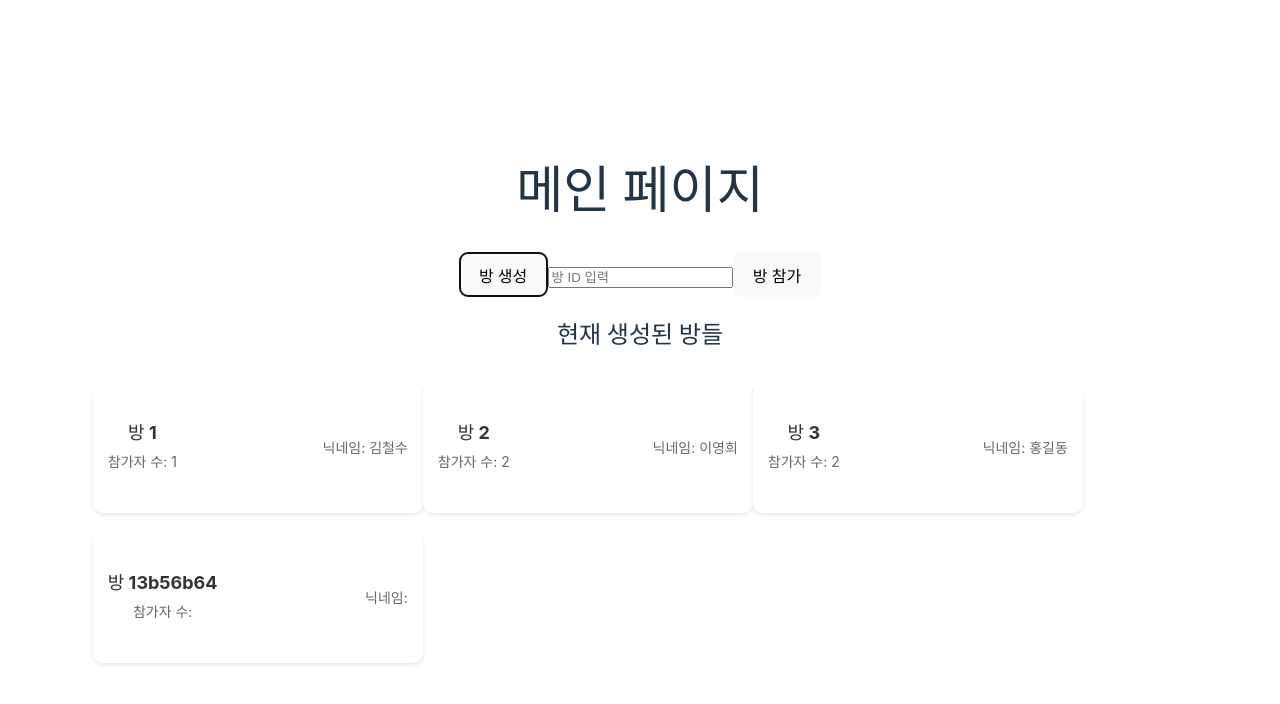
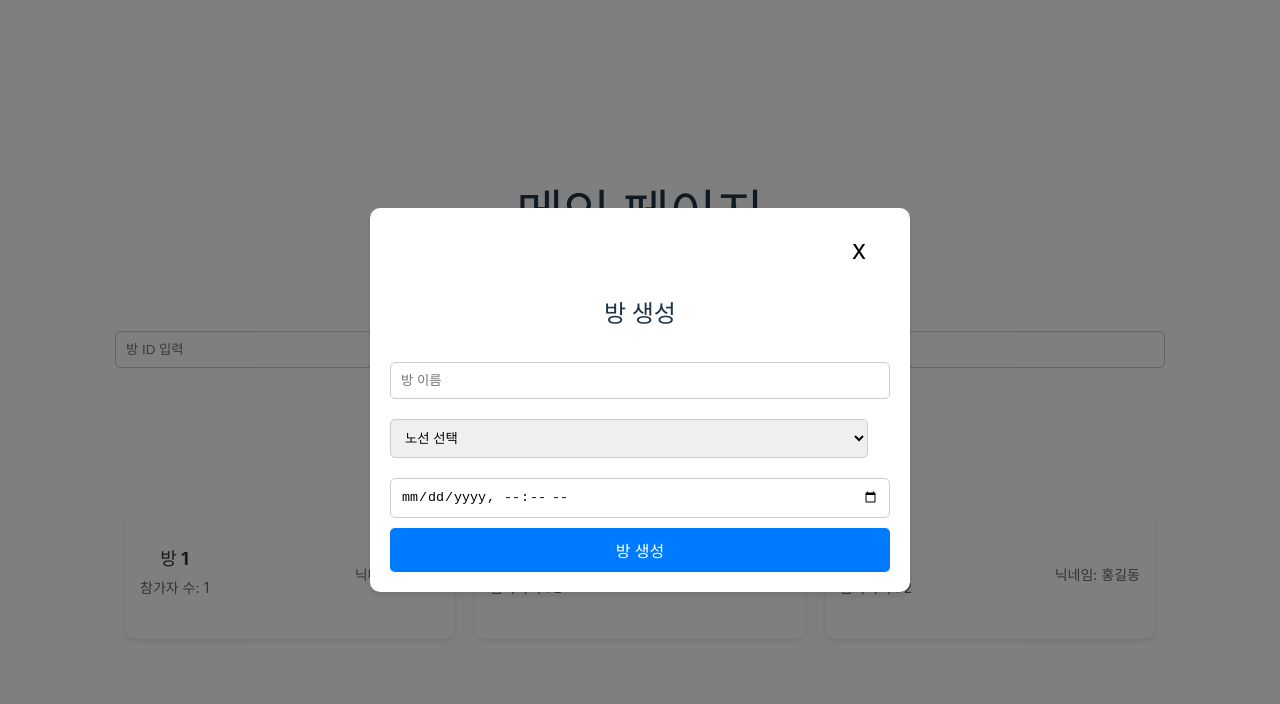
Before and after one commit to SPARCS-Service-Hackathon-2024/A8-frontend, a React (Vite) app: page / in a window 1280 px wide. Both pictures are taken after a click on the button "방 생성". Shown: the top 704 px of the page. Built offline with nearby package versions, Linux system fonts and the light colour scheme.

Commit message:
Add room modal

```diff
--- /dev/null
+++ b/src/components/CreateRoomModal.css
@@ -0,0 +1,51 @@
+.modal-overlay {
+  position: fixed;
+  top: 0;
+  left: 0;
+  width: 100%;
+  height: 100%;
+  background-color: rgba(0, 0, 0, 0.5);
+  display: flex;
+  justify-content: center;
+  align-items: center;
+}
+
+.modal {
+  background-color: #fff;
+  padding: 20px;
+  border-radius: 10px;
+  box-shadow: 0 4px 6px rgba(0, 0, 0, 0.1);
+  width: 90%;
+  max-width: 500px;
+  display: flex;
+  flex-direction: column;
+}
+
+.close-button {
+  margin-left: auto;
+  background: none;
+  border: none;
+  cursor: pointer;
+  font-size: 20px;
+}
+
+input, select {
+  padding: 10px;
+  margin: 10px 0;
+  border-radius: 5px;
+  border: 1px solid #ccc;
+  width: calc(100% - 22px);
+}
+
+.create-button {
+  background-color: #007bff;
+  color: white;
+  padding: 10px 20px;
+  border: none;
+  border-radius: 5px;
+  cursor: pointer;
+}
+
+.create-button:hover {
+  background-color: #0056b3;
+}
--- /dev/null
+++ b/src/components/CreateRoomModal.jsx
@@ -0,0 +1,39 @@
+import { useState } from 'react';
+import './CreateRoomModal.css'; // 스타일 시트 임포트
+
+const CreateRoomModal = ({ isOpen, onClose }) => {
+  const [roomName, setRoomName] = useState('');
+  const [line, setLine] = useState('');
+  const [meetingTime, setMeetingTime] = useState('');
+
+  if (!isOpen) return null;
+
+  return (
+    <div className="modal-overlay">
+      <div className="modal">
+        <button className="close-button" onClick={onClose}>X</button>
+        <h2>방 생성</h2>
+        <input
+          type="text"
+          placeholder="방 이름"
+          value={roomName}
+          onChange={(e) => setRoomName(e.target.value)}
+        />
+        <select value={line} onChange={(e) => setLine(e.target.value)}>
+          <option value="">노선 선택</option>
+          <option value="1">노선 1</option>
+          <option value="2">노선 2</option>
+          {/* 노선 옵션 추가 */}
+        </select>
+        <input
+          type="datetime-local"
+          value={meetingTime}
+          onChange={(e) => setMeetingTime(e.target.value)}
+        />
+        <button className="create-button" onClick={() => console.log({ roomName, line, meetingTime })}>방 생성</button>
+      </div>
+    </div>
+  );
+};
+
+export default CreateRoomModal;
--- a/src/components/MainPage.css
+++ b/src/components/MainPage.css
@@ -1,5 +1,7 @@
 .room-list {
-  width: 90%;
+  width: 100%;
   display: inline-flex;
   flex-wrap: wrap;
+  align-items: center;
+  justify-content: center;
 }
--- a/src/components/MainPage.jsx
+++ b/src/components/MainPage.jsx
@@ -3,11 +3,17 @@ import { useNavigate } from 'react-router-dom';
 import { v4 as uuidv4 } from 'uuid';
 import RoomButton from './RoomButton';
 import './MainPage.css';
+import CreateRoomModal from './CreateRoomModal';
 
 function MainPage() {
   const [rooms, setRooms] = useState([]); // 현재 생성된 방 목록을 저장하는 상태
   const [roomId, setRoomId] = useState('');
   const navigateTo = useNavigate(); // useNavigate 훅을 사용
+
+  const [isModalOpen, setIsModalOpen] = useState(false);
+  const openModal = () => setIsModalOpen(true);
+  const closeModal = () => setIsModalOpen(false);
+
 
   useEffect(() => {
     // 페이지가 로드될 때 방 목록을 불러옴
@@ -23,7 +29,7 @@ function MainPage() {
 
   const createRoom = () => {
     const newRoomId = uuidv4();
-    const newRoom = { id: newRoomId, name: `방 ${newRoomId.substring(0, 8)}` };
+    const newRoom = { id: newRoomId, name: `방 ${newRoomId.substring(0, 4)}`, participants: 1, nickname: '김철수' };
     setRooms(prevRooms => [...prevRooms, newRoom]);
     // navigateTo(`/chatroom/${newRoomId}`); // 페이지 이동
   };
@@ -34,8 +40,9 @@ function MainPage() {
 
   return (
     <div>
+      <CreateRoomModal isOpen={isModalOpen} onClose={closeModal} />
       <h1>메인 페이지</h1>
-      <button onClick={createRoom}>방 생성</button>
+      <button onClick={openModal}>방 생성</button>
       <input type="text" placeholder="방 ID 입력" value={roomId} onChange={(e) => setRoomId(e.target.value)} />
       <button onClick={joinRoom}>방 참가</button>
       <h2>현재 생성된 방들</h2>
--- a/src/components/RoomButton.css
+++ b/src/components/RoomButton.css
@@ -3,7 +3,7 @@
   justify-content: space-between;
   align-items: center;
   padding: 15px;
-  margin: 10px 0;
+  margin: 10px;
   background-color: #fff;
   border-radius: 10px;
   box-shadow: 0 2px 4px rgba(0,0,0,0.1);
```
